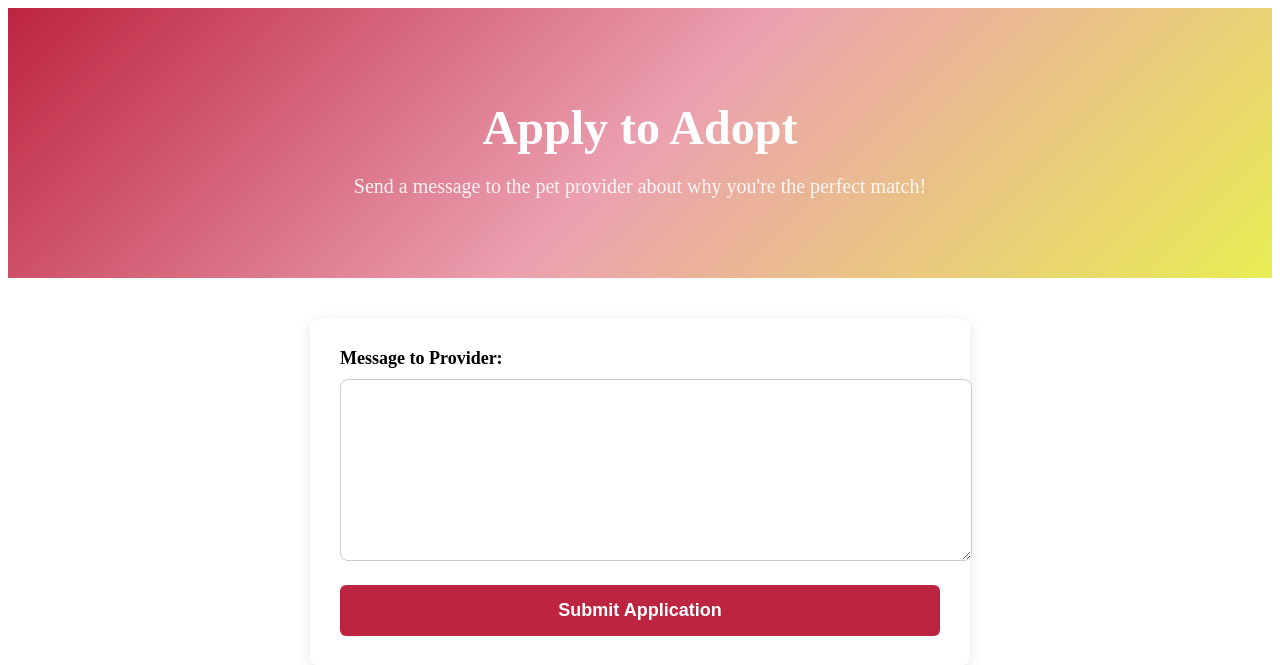
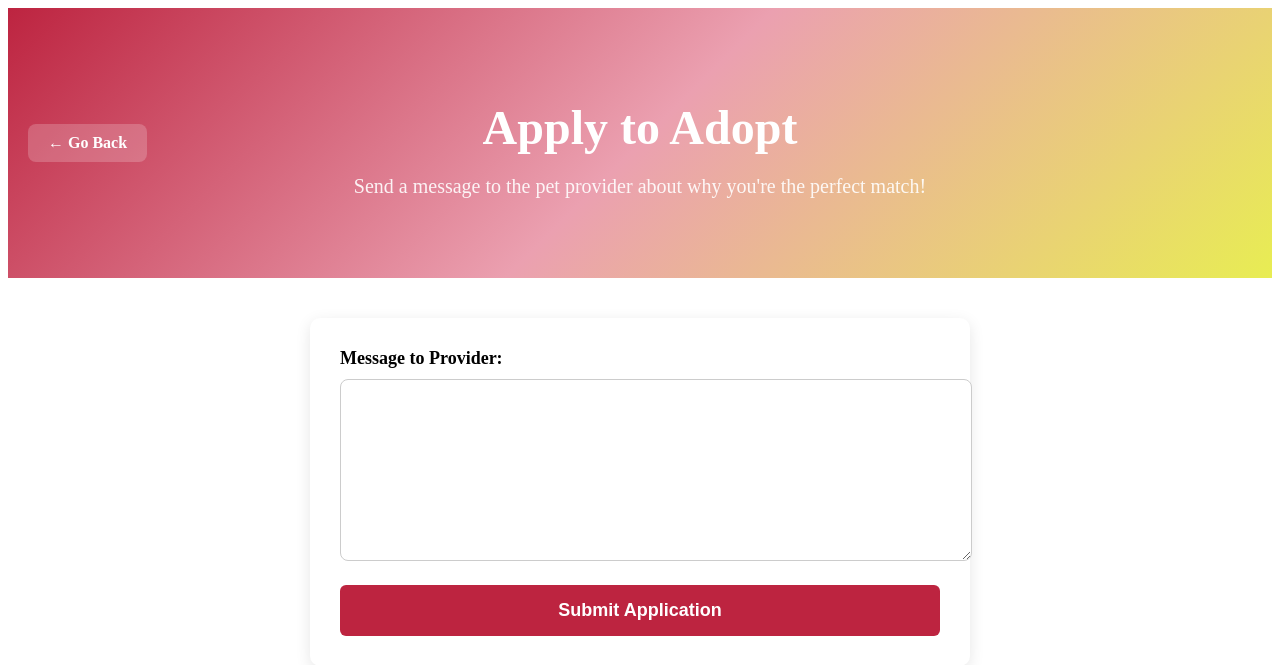
Before and after one commit to nickvibing/petadoptionplatform, a PHP site: page /petadoptionplatform/application.php?pet_id=1 in a window 1280 px wide. Shown: the top 665 px of the page. Run offline with PHP 8.4, Linux system fonts and the light colour scheme; the visitor is signed in with stand-in values (Sample User, id 1); data that the repository does not hold is empty.

Commit message:
some cleaning

```diff
--- a/public/application.php
+++ b/public/application.php
@@ -37,7 +37,6 @@ if ($_SERVER["REQUEST_METHOD"] === "POST") {
 <head>
     <title>Adopt <?php echo $pet['pet_name']; ?></title>
     <style>
-
         .hero-section {
             background: #bd2440;
             background: linear-gradient(135deg, rgba(189,36,64,1) 0%, rgba(235,160,176,1) 50%, rgba(232,237,83,1) 100%);
@@ -45,6 +44,7 @@ if ($_SERVER["REQUEST_METHOD"] === "POST") {
             padding: 60px 20px;
             text-align: center;
             margin-bottom: 40px;
+            position: relative;
         }
 
         .hero-section h1 {
@@ -55,6 +55,24 @@ if ($_SERVER["REQUEST_METHOD"] === "POST") {
         .hero-section p {
             font-size: 20px;
             opacity: 0.9;
+        }
+
+        .back-btn {
+            position: absolute;
+            left: 20px;
+            top: 50%;
+            transform: translateY(-50%);
+            background: rgba(255,255,255,0.2);
+            color: white;
+            padding: 10px 20px;
+            border-radius: 8px;
+            text-decoration: none;
+            font-weight: bold;
+            transition: 0.2s;
+        }
+
+        .back-btn:hover {
+            background: rgba(255,255,255,0.3);
         }
 
         /* --- FORM CONTAINER --- */
@@ -101,10 +119,13 @@ if ($_SERVER["REQUEST_METHOD"] === "POST") {
             transform: translateY(-2px);
             background: #a81f38;
         }
+
+
     </style>
 </head>
 <body>
 <div class="hero-section">
+    <a href="index.php" class="back-btn">← Go Back</a>
     <h1>Apply to Adopt <?php echo $pet['pet_name']; ?></h1>
     <p>Send a message to the pet provider about why you're the perfect match!</p>
 </div>
```
